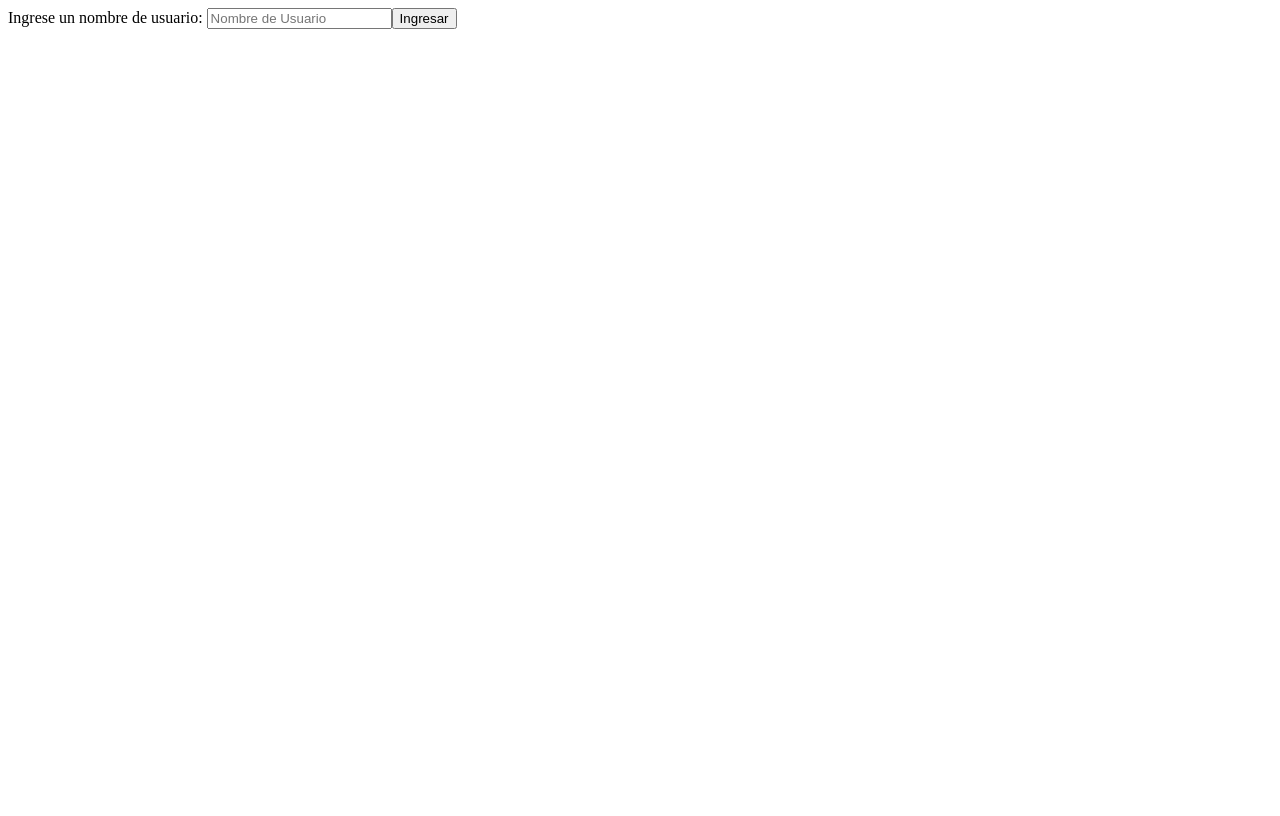
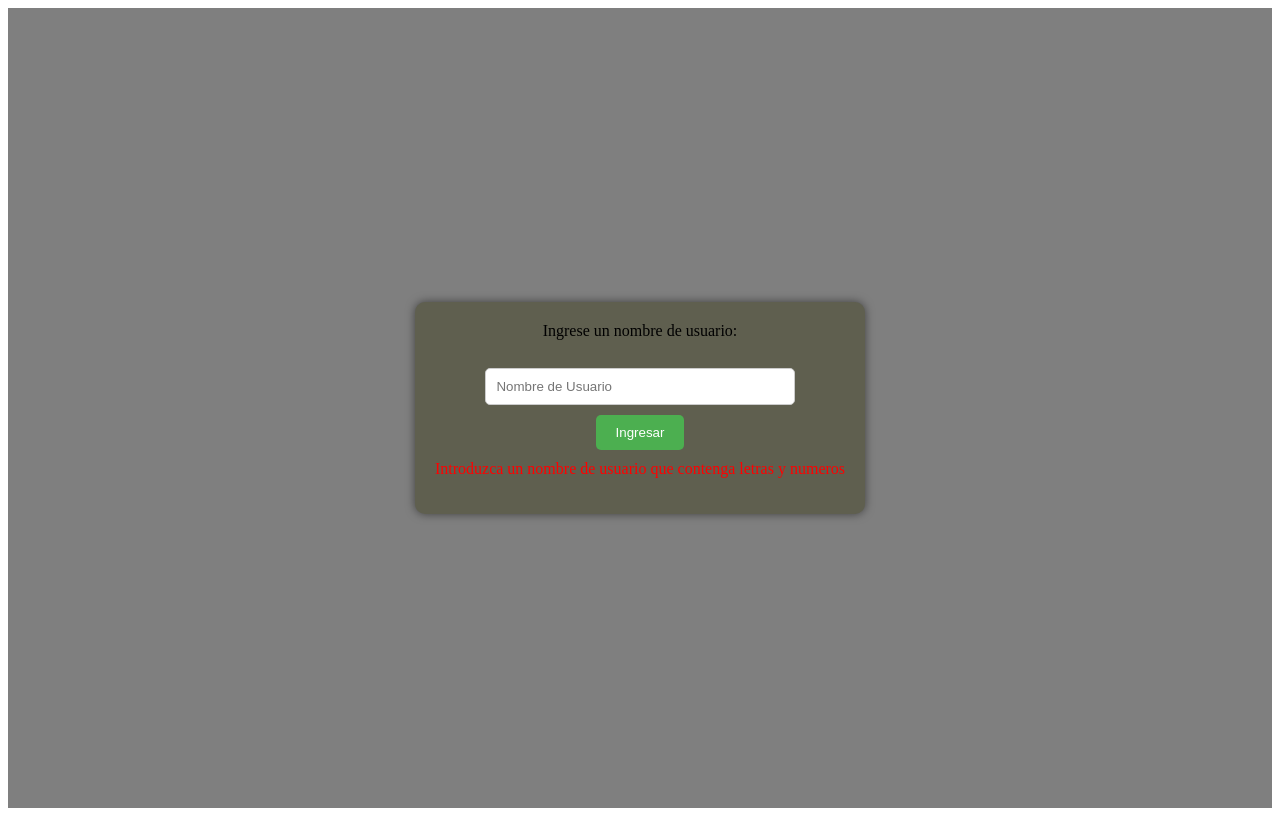
Before and after one commit to leji-a/Pixel-Coin, a Vue app: page /#/ in a window 1280 px wide. Built offline with nearby package versions, Linux system fonts and the light colour scheme.

Commit message:
verificacion corregida, algo de css implementado

```diff
--- a/src/components/NavigationComponent.vue
+++ b/src/components/NavigationComponent.vue
@@ -1,27 +1,67 @@
 <template>
-    <div class="nav">
-        <nav>
-            <router-link :to="{ name: 'Home' }">Pantalla principal</router-link>
-            <router-link :to="{ name: 'Operate' }">Compra/Venta</router-link>
-            <router-link :to="{ name: 'History' }">Historial</router-link>
-            <router-link :to="{ name: 'Balance' }">Balance</router-link>
-            <router-link :to="{ name: 'About' }">Sobre nosotros</router-link>
-            <button type="button" @click="logOut()">Cerrar Sesión</button>
-        </nav>
-    </div>
+    <header class="bg-[#5F5F4F] text-white px-4 md:px-6 py-4 flex items-center justify-between">
+        <router-link :to="{ name: 'Home' }" class="inline-flex items-center gap-2">
+        </router-link>
+       <div class="navContainer">
+          <nav class="flex items-center gap-6">
+             <router-link :to="{ name: 'Home' }" class="nav-link">Pantalla principal</router-link>
+             <router-link :to="{ name: 'Operate' }" class="nav-link">Compra/Venta</router-link>
+             <router-link :to="{ name: 'History' }" class="nav-link">Historial</router-link>
+             <router-link :to="{ name: 'Balance' }" class="nav-link">Balance</router-link>
+             <router-link :to="{ name: 'About' }" class="nav-link">Sobre nosotros</router-link>
+             <button type="button" @click="logOut()" class="nav-link">Cerrar Sesión</button>
+           </nav>
+       </div>
+
+
+    </header>
 </template>
 
 <script setup>
 import { UserStore } from '@/store/User'
 import { useRouter } from 'vue-router'
+
+
+
 const route = useRouter();
 const logOut = () => {
     UserStore().Logout()
     route.push({ name: 'Login' })
 }
-
 </script>
 
 <style scoped>
+.nav-link {
+    display: inline-flex;
+    height: 2.25rem;
+    align-items: center;
+    justify-content: center;
+    border-radius: 0.375rem;
+    background-color: #7F7F6F;
+    padding: 0.5rem 1rem;
+    font-size: 0.875rem;
+    font-weight: 500;
+    color: white;
+    text-decoration: none;
+    transition: background-color 0.3s;
+}
 
+.nav-link:hover {
+    background-color: #6F6F5F;
+}
+
+.navContainer {
+    background-color: #5F5F4F;
+    justify-content: center;
+    margin: 0 auto;
+    display: flex;
+    padding: 1rem;
+    border: 2px solid #7F7F6F;
+    border-radius: 0.375rem;
+}
+
+nav {
+    display: flex;
+    gap: 1rem;
+}
 </style>
--- a/src/views/HomeView.vue
+++ b/src/views/HomeView.vue
@@ -1,6 +1,72 @@
 <template>
-    <h1>HOME</h1>
+    <div class="container">
+        <div v-if="store.Logged" class="content">
+            <h1>Bienvenido {{ store.Username }}</h1>
+            <p>{{ currentTime }}</p>
+            <p>{{ currentDate }}</p>
+        </div>
+        <div v-else class="content">
+            <h1>NO DEBERIAS ESTAR AQUI!!!!</h1>
+            <h3>Debes logearte para poder utilizar la pagina</h3>
+            <button @click="volverAlLogin()">Volver al inicio</button>
+        </div>
+    </div>
 </template>
 
 <script setup>
+import { UserStore } from '../store/User';
+import { useRouter } from 'vue-router';
+import { ref, onMounted } from 'vue';
+
+const store = UserStore();
+const route = useRouter();
+
+const volverAlLogin = () => {
+    route.push({ name: 'Login' });
+};
+
+const currentTime = ref('');
+const currentDate = ref('');
+
+const updateTimeAndDate = () => {
+    const now = new Date();
+    currentTime.value = now.toLocaleTimeString();
+    currentDate.value = now.toLocaleDateString();
+};
+
+onMounted(() => {
+    updateTimeAndDate();
+    setInterval(updateTimeAndDate, 1000);
+});
 </script>
+
+<style scoped>
+.container {
+    display: flex;
+    justify-content: center;
+    align-items: center;
+    height: 100vh;
+    background-color: #5F5F4F;
+    color: #FFFFFF;
+    text-align: center;
+}
+
+.content {
+    background-color: #4F4F3F;
+    padding: 20px;
+    border-radius: 10px;
+}
+
+button {
+    background-color: #3F3F2F;
+    color: #FFFFFF;
+    border: none;
+    padding: 10px 20px;
+    border-radius: 5px;
+    cursor: pointer;
+}
+
+button:hover {
+    background-color: #2F2F1F;
+}
+</style>
--- a/src/views/LoginView.vue
+++ b/src/views/LoginView.vue
@@ -1,30 +1,82 @@
 <template>
-  <div>
-    <label for="usuario">Ingrese un nombre de usuario: </label>
-    <input type="text" id="usuario" v-model="nombre" placeholder="Nombre de Usuario" @keyup.enter="ingresar()">
-    <button type="button" @click="ingresar()" >Ingresar</button>
+  <div class="login-container">
+    <div class="login-box">
+      <label for="usuario">Ingrese un nombre de usuario: </label> <br>
+      <br>
+      <input type="text" id="usuario" v-model="nombre" placeholder="Nombre de Usuario" @keyup.enter="ingresar()"> <br>
+      <button type="button" @click="ingresar()">Ingresar</button>
+      <div class="containerError">
+      <p v-if="!isValid" class="error">Introduzca un nombre de usuario que contenga letras y numeros</p>
+    </div>
+    </div>
   </div>
 </template>
 
 <script setup>
 import { UserStore } from '../store/User';
 import { useRouter } from 'vue-router';
-import { ref } from 'vue';
+import { ref, computed } from 'vue';
 
 const store = UserStore();
 const route = useRouter();
 const nombre = ref('');
-let isValid = ref(false)
 
-const checkUsername = (username) => {
-  const regex = /^[a-zA-Z0-9.]+$/
-  isValid = regex.test(username.value);
-  return isValid;
-}
+const isValid = computed(() => {
+  const regex = /^(?=.*[a-zA-Z])(?=.*\d)[a-zA-Z0-9]+$/;
+  return regex.test(nombre.value);
+});
+
 const ingresar = () => {
-  if (checkUsername(nombre) == true) {
+  if (isValid.value) {
     store.Login(nombre.value);
     route.push({ name: 'Home' });
+    isValid.value=false;
   }
 }
 </script>
+
+<style scoped>
+
+.login-container {
+  display: flex;
+  justify-content: center;
+  align-items: center;
+  height: 100vh;
+  background-color: rgba(0, 0, 0, 0.5);
+}
+
+.login-box {
+  background-color: #5F5F4F;
+  padding: 20px;
+  border-radius: 10px;
+  box-shadow: 0 0 10px rgba(0, 0, 0, 0.5);
+  text-align: center;
+}
+
+input[type="text"] {
+  width: 70%;
+  padding: 10px;
+  margin: 10px 0;
+  border: 1px solid #ccc;
+  border-radius: 5px;
+}
+
+button {
+  padding: 10px 20px;
+  background-color: #4CAF50;
+  color: white;
+  border: none;
+  border-radius: 5px;
+  cursor: pointer;
+  transition: background-color 0.3s;
+}
+
+button:hover {
+  background-color: #45a049;
+}
+
+.error {
+  color: red;
+  margin-top: 10px;
+}
+</style>
```
